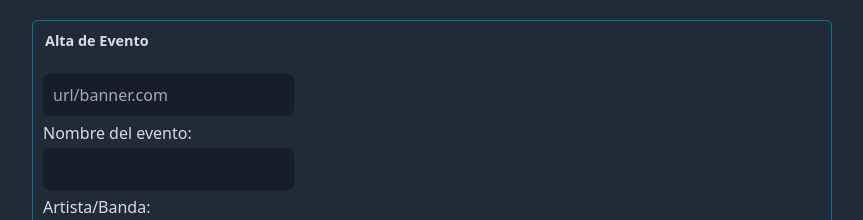
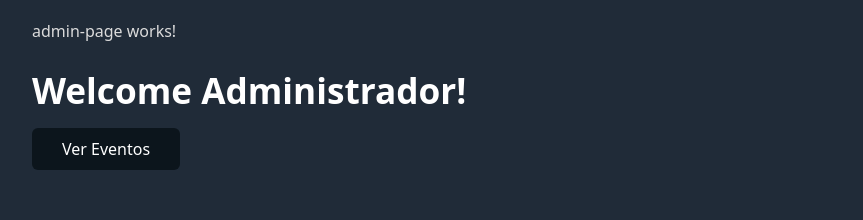
Before and after one commit to JuliMoriis/TicketPass-project, an Angular app: page / in a window 1280 px wide. Shown: the top 220 px of the page, without its empty margins (208-1071 px from the left). Built offline with nearby package versions, Linux system fonts and the light colour scheme; no server answers.

Commit message:
pagina administrador

```diff
--- a/src/app/app.component.html
+++ b/src/app/app.component.html
@@ -1,4 +1,5 @@
 <!-- <app-add-recinto> </app-add-recinto> -->
 <!-- <app-recinto-page></app-recinto-page> -->
 <!--<app-add-evento></app-add-evento>-->
-<app-evento-page></app-evento-page>
+<!--<app-evento-page></app-evento-page>-->
+<router-outlet></router-outlet>
--- a/src/app/app.component.ts
+++ b/src/app/app.component.ts
@@ -6,11 +6,12 @@ import { RecintoPageComponent } from "./recinto/pages/recinto-page/recinto-page.
 import { AddEventoComponent } from './evento/components/add-evento/add-evento.component';
 import { EventoPageComponent } from "./evento/pages/evento-page/evento-page.component";
 import { ListEventoComponent } from './evento/components/list-evento/list-evento.component';
+import { AdminPageComponent } from "./pages/admin-page/admin-page.component";
 
 @Component({
   selector: 'app-root',
   standalone: true,
-  imports: [RouterOutlet, AddRecintoComponent, ListRecintoComponent, RecintoPageComponent, AddEventoComponent, EventoPageComponent, ListEventoComponent],
+  imports: [RouterOutlet, AddRecintoComponent, ListRecintoComponent, RecintoPageComponent, AddEventoComponent, EventoPageComponent, ListEventoComponent, AdminPageComponent],
   templateUrl: './app.component.html',
   styleUrl: './app.component.css'
 })
--- a/src/app/app.routes.ts
+++ b/src/app/app.routes.ts
@@ -1,3 +1,8 @@
 import { Routes } from '@angular/router';
+import { AdminPageComponent } from './pages/admin-page/admin-page.component';
+import { ListEventoComponent } from './evento/components/list-evento/list-evento.component';
 
-export const routes: Routes = [];
+export const routes: Routes = [
+  { path: '', component: AdminPageComponent}, // pagina admin
+  { path: 'eventos', component: ListEventoComponent} // pagina para ver el listado
+];
--- /dev/null
+++ b/src/app/pages/admin-page/admin-page.component.html
@@ -0,0 +1,3 @@
+<p>admin-page works!</p>
+<h1>Welcome Administrador!</h1>
+<button routerLink="/eventos">Ver Eventos</button>
--- a/src/main.ts
+++ b/src/main.ts
@@ -1,10 +1,13 @@
 import { bootstrapApplication } from '@angular/platform-browser';
 import { AppComponent } from './app/app.component';
-import { provideHttpClient } from '@angular/common/http';
+import { provideHttpClient } from '@angular/common/http'
+import { provideRouter } from '@angular/router';
+import { routes } from './app/app.routes';
 
 bootstrapApplication(AppComponent, {
   providers: [
-    provideHttpClient(), // Proporciona el HttpClient sin usar el módulo
+    provideHttpClient(),
+    provideRouter(routes)// Proporciona el HttpClient sin usar el módulo
   ],
 })
 .catch(err => console.error(err));
```
Also changed, not shown: src/app/pages/admin-page/admin-page.component.ts (added, +12 -0 lines), src/app/pages/admin-page/admin-page.component.css (added).
